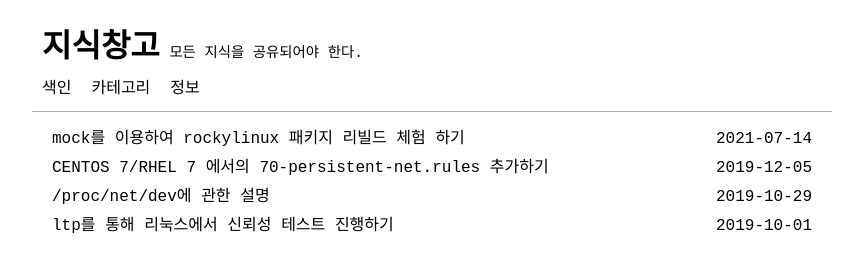
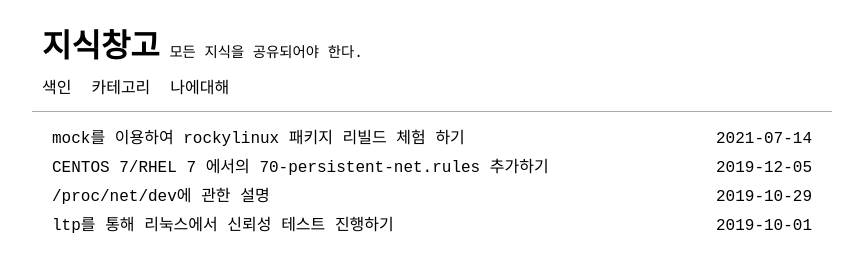
Before and after one commit to Planet15/planet15.github.io, a Jekyll site: the page built from index.html, in a window 1280 px wide. Shown: the top 269 px of the page, without its empty margins (208-1071 px from the left). Built offline with Jekyll 4.4.1, drawn with Linux system fonts in a browser that asks for light colours; the list of posts is cut into pages by our own code.

Commit message:
Modify lang issue

```diff
--- a/_data/lang.yml
+++ b/_data/lang.yml
@@ -171,7 +171,7 @@ tr:
 ko:
   menu_index: "색인"
   menu_category: "카테고리"
-  menu_about: "정보"
+  menu_about: "나에대해"
   paginator_previous: "이전"
   paginator_pages: "페이지: "
   paginator_next: "다음"
```
